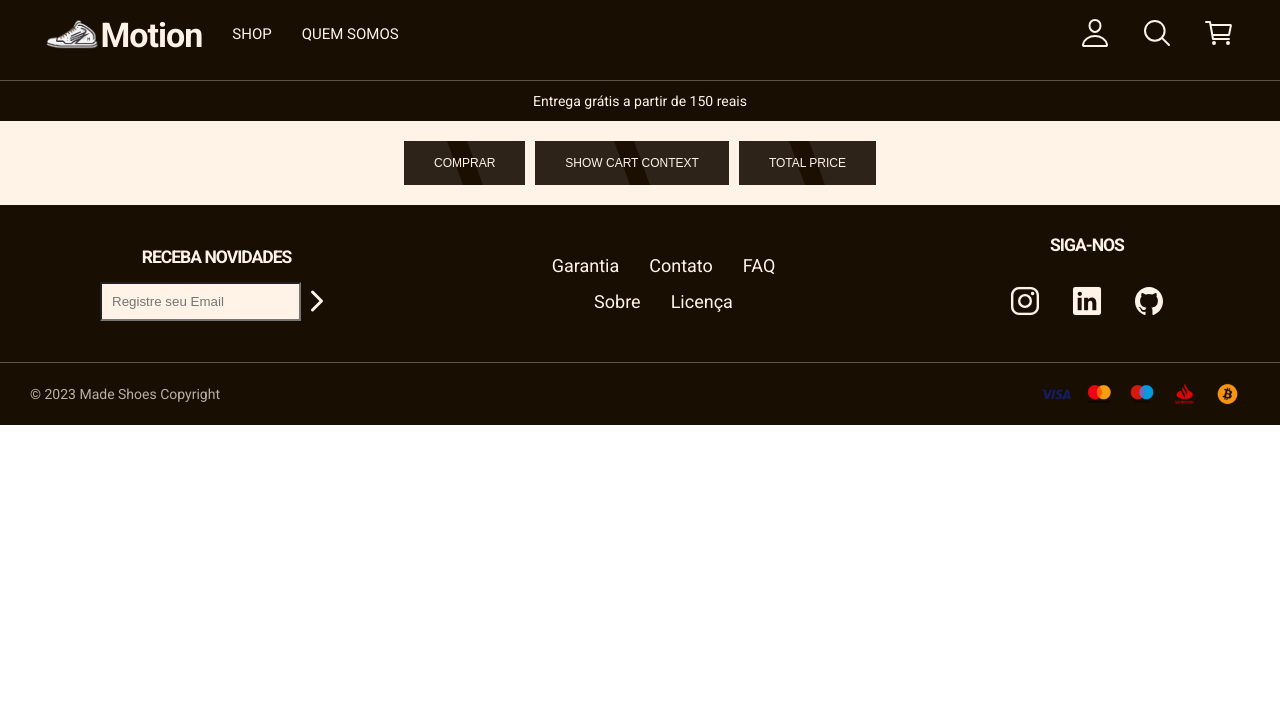
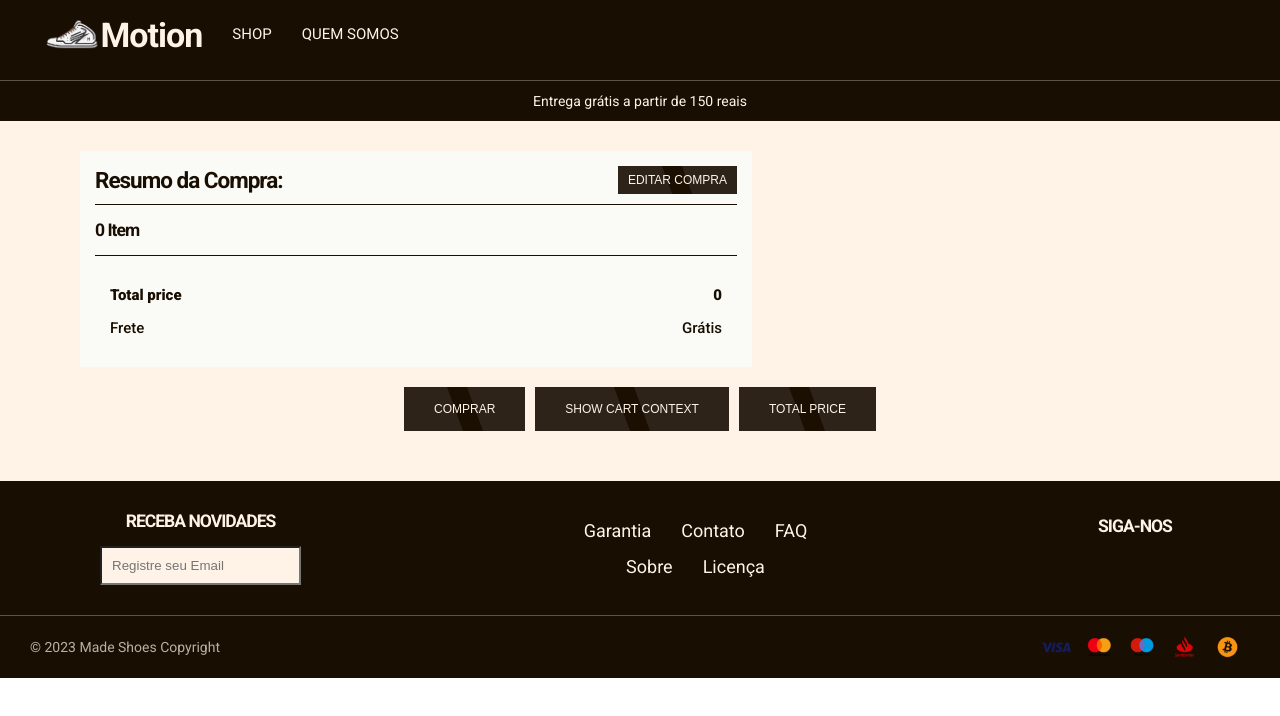
Before and after one commit to vitorMoraes03/front-tenis, a React (Create React App) app: page /checkout in a window 1280 px wide. Shown: the top 716 px of the page. Built offline with nearby package versions, Linux system fonts and the light colour scheme.

Commit message:
feat: layout checkout page

```diff
--- /dev/null
+++ b/src/components/ShoeCardSmall/index.js
@@ -0,0 +1,35 @@
+import styled from "styled-components";
+
+const StyledShoeSmall = styled.div`
+    display: flex;
+    gap: var(--space-small);
+    align-items: center;
+    margin-bottom: var(--space-small);
+    position: relative;
+
+    div {
+
+    }
+
+    .p-price {
+        position: absolute;
+        right: 0;
+    }
+`
+
+export function ShoeCardSmall(props){
+    const [element, index] = props.props;
+
+    return (
+        <StyledShoeSmall key={`${element.id}-${index}`}>
+            <img src={element.src} alt={element.alt}/>
+            <div>
+                <p>{element.shoesName}</p>
+                <p>Cores: {(element.color).join(', ')}</p>
+                <p>Tamanho: {element.size}</p>
+                <p>{element.gender}</p>
+            </div>
+            <p className="p-price">{element.price}</p>
+        </StyledShoeSmall>
+    )
+}
--- a/src/pages/CheckOut/index.js
+++ b/src/pages/CheckOut/index.js
@@ -1,8 +1,9 @@
-import { StyledCheckOutContainer } from "./styles";
+import { StyledCheckOutBackground, StyledBtnsCheckout, StyledCheckOutContainer, StyledCheckOutTitle, StyledBtnSmall, StyledCheckOutMain, StyledCheckOutPrice, StyledCheckOutCards } from "./styles";
+import { useContext } from "react";
 import { StyledBtnLogin } from "../Login/styles";
-import { useContext } from "react";
 import { CartContext } from "../../contexts/cartContext";
 import { api } from "../../api/api";
+import { ShoeCardSmall } from "../../components/ShoeCardSmall";
 
 export function CheckOut(){
     const { order, setOrder } = useContext(CartContext);
@@ -38,7 +39,35 @@ export function CheckOut(){
     }
 
     return (
+        <StyledCheckOutBackground>
             <StyledCheckOutContainer>
+                <StyledCheckOutTitle>
+                <h2>Resumo da Compra:</h2>
+                <StyledBtnSmall>Editar Compra</StyledBtnSmall>
+                </StyledCheckOutTitle>
+                <StyledCheckOutMain>
+                <h3>{order.length}{order.length > 1 ? ' Itens' : ' Item'}</h3>
+                <StyledCheckOutCards>
+                {order.map(element => {
+                    const index = order.indexOf(element);
+                    return (
+                        <ShoeCardSmall props={[element, index]}/>
+                    )
+                })}
+                </StyledCheckOutCards>
+                </StyledCheckOutMain>
+                <StyledCheckOutPrice>
+                    <div className="total-price">
+                        <p>Total price</p>
+                        <p>{priceTotal()}</p>
+                    </div>
+                    <div>
+                        <p>Frete</p>
+                        <p>Grátis</p>
+                    </div>
+                </StyledCheckOutPrice>
+            </StyledCheckOutContainer>
+            <StyledBtnsCheckout>
                 <StyledBtnLogin onClick={checkOutCart}>
                     Comprar
                 </StyledBtnLogin>
@@ -48,6 +77,7 @@ export function CheckOut(){
                 <StyledBtnLogin onClick={priceTotal}>
                     Total Price
                 </StyledBtnLogin>
-        </StyledCheckOutContainer>
+            </StyledBtnsCheckout>
+        </StyledCheckOutBackground>
     )
 }
--- a/src/pages/CheckOut/styles.js
+++ b/src/pages/CheckOut/styles.js
@@ -1,7 +1,68 @@
 import styled from "styled-components";
 import { StyledLoginContainer } from "../Login/LoginContainer";
+import { StyledBtnLogin } from "../Login/styles";
 
-export const StyledCheckOutContainer = styled(StyledLoginContainer)`
+export const StyledCheckOutBackground = styled(StyledLoginContainer)``;
+
+export const StyledCheckOutContainer = styled.div`
+    width: 60%;
+    background-color: var(--secondary-shade);
+    padding: var(--space-small);
+
+    img {
+        width: 30%;
+    }
+
+    h2 {
+        text-transform: none;
+    }
+
+    p {
+        font-size: var(--font-medium);
+        font-weight: 500;
+    }
+`
+
+export const StyledCheckOutTitle = styled.div`
+    display: flex;
+    justify-content: space-between;
+    border-bottom: 1px solid var(--main-color);
+    align-items: center;
+    padding-bottom: 1rem;
+`
+
+export const StyledCheckOutMain = styled.div`
+    padding: var(--space-small) 0;
+
+    h3 {
+        margin-bottom: var(--space-small);
+        text-transform: none;
+    }
+`
+
+export const StyledCheckOutCards = styled.div`
+    border-bottom: 1px solid var(--main-color);
+
+`
+
+export const StyledCheckOutPrice = styled.div`
+    .total-price > p {
+        font-weight: 800;
+    }
+
+    div {
+        margin: var(--space-small);
+        display: flex;
+        justify-content: space-between;
+    }
+`
+
+export const StyledBtnSmall = styled(StyledBtnLogin)`
+    padding: 0.7rem 1rem;
+
+`
+
+export const StyledBtnsCheckout = styled.div`
     //temporary, just for testing purpose:
     display: flex;
     gap: 1rem;
```
Lines whose indentation alone changed are shown as unchanged.
